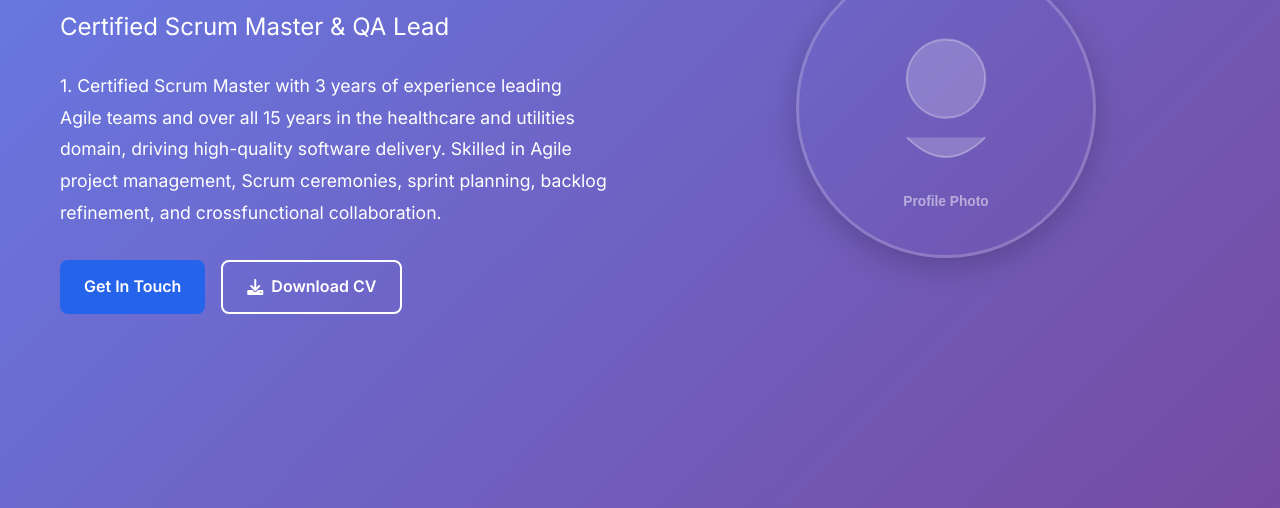
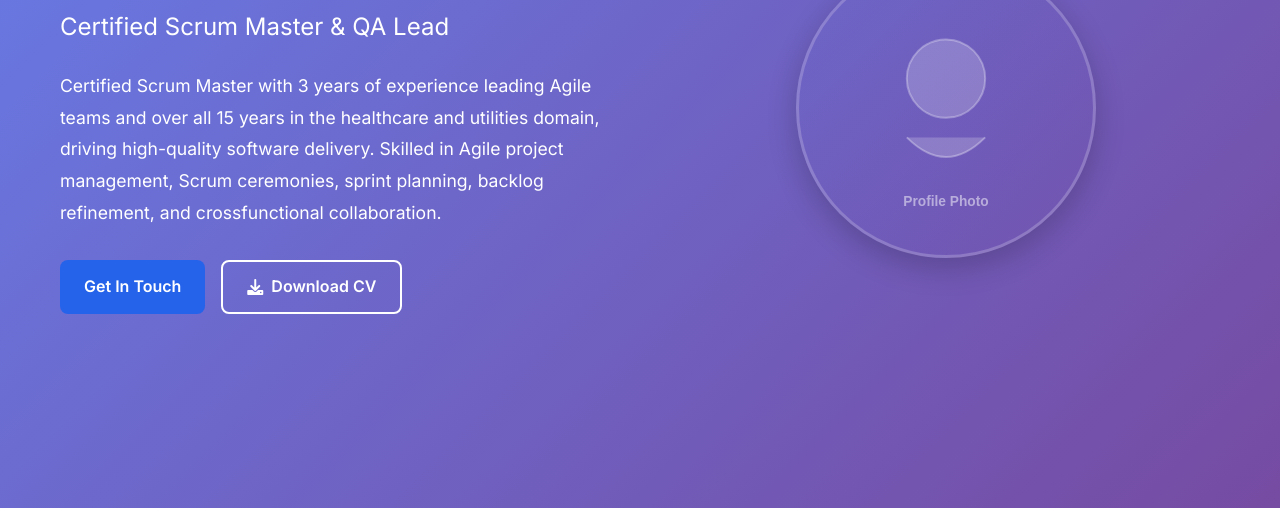
Before and after one commit to bindalankur/myportfolio, a website: page index.html in a window 1280 px wide. Shown: the part 292-800 px from the top of the page. Drawn offline with Linux system fonts and the light colour scheme.

Commit message:
Update index.html

```diff
--- a/index.html
+++ b/index.html
@@ -37,7 +37,7 @@
                 <h1 class="hero-title">Ankur Bindal</h1>
                 <h2 class="hero-subtitle">Certified Scrum Master & QA Lead</h2>
                 <p class="hero-description">
-                   1. Certified Scrum Master with 3 years of experience leading Agile teams and over all 15 years
+                Certified Scrum Master with 3 years of experience leading Agile teams and over all 15 years
                     in the healthcare and utilities domain, driving high-quality software delivery. Skilled in Agile
                     project management, Scrum ceremonies, sprint planning, backlog refinement, and crossfunctional
                     collaboration.
```
